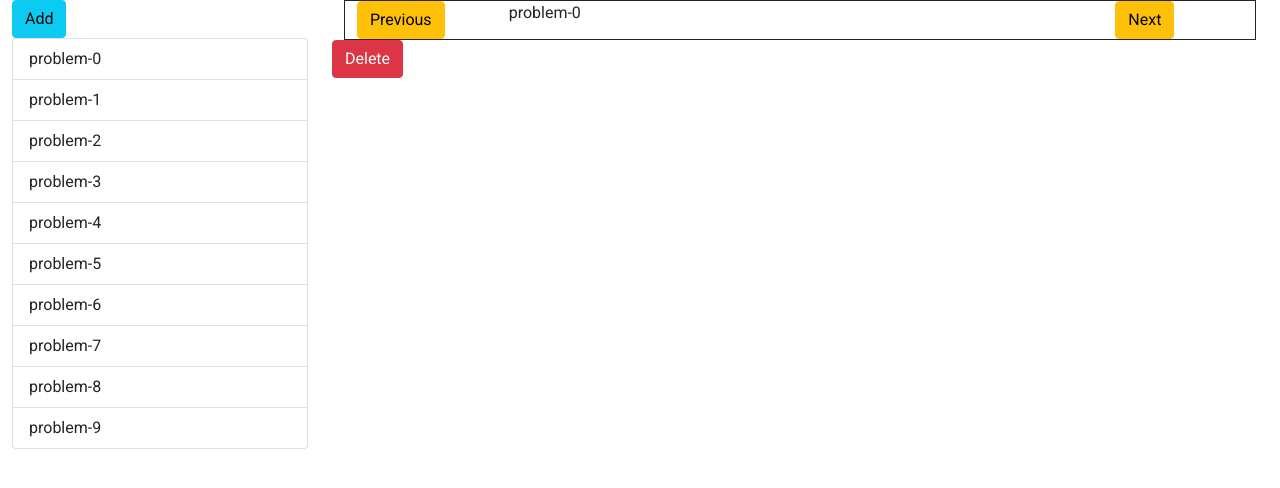
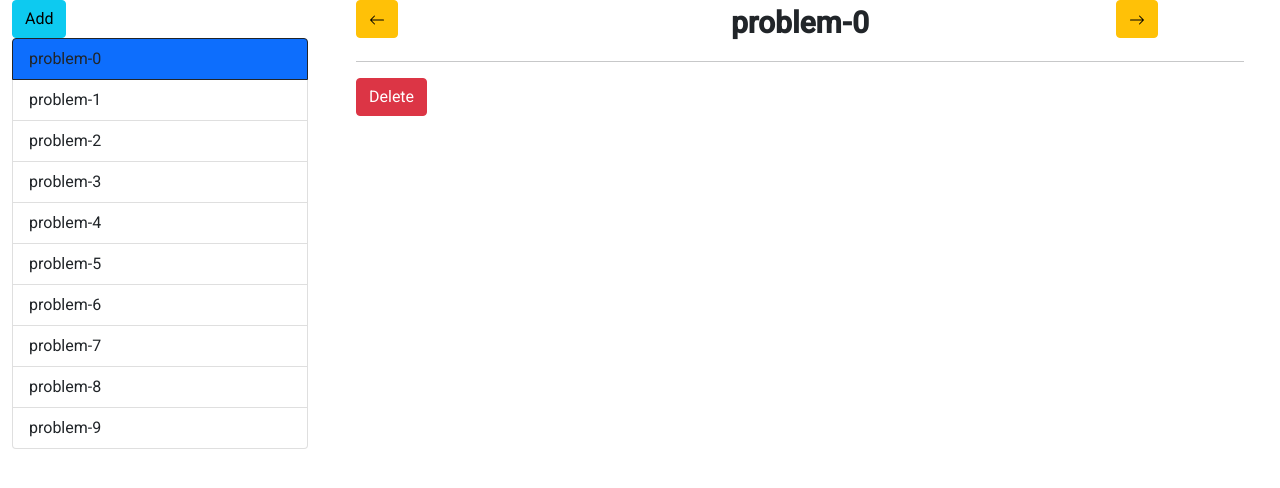
Before and after one commit to T3lo/code-cookie-ui, an Angular app: page / in a window 1280 px wide. Shown: the top 488 px of the page. Built offline with nearby package versions, Linux system fonts and the light colour scheme.

Commit message:
Basic navigation

```diff
--- a/package.json
+++ b/package.json
@@ -22,6 +22,7 @@
     "@angular/platform-browser-dynamic": "~11.2.13",
     "@angular/router": "~11.2.13",
     "bootstrap": "^5.0.0",
+    "bootstrap-icons": "^1.4.1",
     "express": "^4.17.1",
     "jquery": "^3.6.0",
     "rxjs": "~6.6.0",
--- a/src/app/home/home.component.html
+++ b/src/app/home/home.component.html
@@ -1,7 +1,6 @@
 <!--
     RHS
     TODO show welcome message when app is opened
-    TODO show nothing selected if it comes to that
 
  -->
 
--- a/src/app/home/problem-details/problem-details.component.css
+++ b/src/app/home/problem-details/problem-details.component.css
@@ -1,3 +1,8 @@
 .header {
-    border: 1px solid;
+    /* text-align: center; */
 }
+
+.heading-text {
+    font-size: 30px;
+    text-align: center;
+}
--- a/src/app/home/problem-details/problem-details.component.html
+++ b/src/app/home/problem-details/problem-details.component.html
@@ -1,15 +1,35 @@
 <div class="container">
     <div class="row header">
         <div class="col-2">
-            <button type="button" class="btn btn-warning" (click)="previousProblem()">Previous</button>
+            <button type="button" class="btn btn-warning" (click)="previousProblem()">
+                <svg xmlns="http://www.w3.org/2000/svg" width="16" height="16" fill="currentColor" class="bi bi-arrow-left"
+                    viewBox="0 0 16 16">
+                    <path fill-rule="evenodd"
+                        d="M15 8a.5.5 0 0 0-.5-.5H2.707l3.147-3.146a.5.5 0 1 0-.708-.708l-4 4a.5.5 0 0 0 0 .708l4 4a.5.5 0 0 0 .708-.708L2.707 8.5H14.5A.5.5 0 0 0 15 8z" />
+                </svg>
+            </button>
         </div>
-        <div class="col-8">
-            <span>{{ appState.selectProblem.name }} </span>
+        <div class="col-8 heading-text">
+            <span><b>{{ appState.selectProblem.name }}</b> </span>
         </div>
         <div class="col-2">
-            <button type="button" class="btn btn-warning" (click)="nextProblem()">Next</button>
+            <button type="button" class="btn btn-warning" (click)="nextProblem()">
+                <svg xmlns="http://www.w3.org/2000/svg" width="16" height="16" fill="currentColor" class="bi bi-arrow-right"
+                    viewBox="0 0 16 16">
+                    <path fill-rule="evenodd"
+                        d="M1 8a.5.5 0 0 1 .5-.5h11.793l-3.147-3.146a.5.5 0 0 1 .708-.708l4 4a.5.5 0 0 1 0 .708l-4 4a.5.5 0 0 1-.708-.708L13.293 8.5H1.5A.5.5 0 0 1 1 8z" />
+                </svg>
+            </button>
+        </div>
+    </div>
+    <div class="row">
+        <div class="col">
+            <hr>
+        </div>
+    </div>
+    <div class="row">
+        <div class="col">
+            <button type="button" class="btn btn-danger" (click)="deleteProblem()">Delete</button>
         </div>
     </div>
 </div>
-
-<button type="button" class="btn btn-danger" (click)="deleteProblem()">Delete</button>
--- a/src/app/home/problem-list/problem-list.component.css
+++ b/src/app/home/problem-list/problem-list.component.css
@@ -0,0 +1,4 @@
+.selected-item {
+    border: 1px solid;
+    background-color: #0d6efd;
+}
--- a/src/app/home/problem-list/problem-list.component.html
+++ b/src/app/home/problem-list/problem-list.component.html
@@ -1,10 +1,18 @@
 <button type="button" class="btn btn-info" (click)="addProblem()">Add</button>
 
-<div class="list-group" id="list-tab" role="tablist">
+<!-- <div class="list-group" id="list-tab" role="tablist">
     <a *ngFor="let problem of listOfProblems; let ind=index"
-        class="list-group-item list-group-item-action"
+        [ngClass]="'list-group-item list-group-item-action' + (appState.current==ind ? ' action' : '')"
         [id]="'problem-list-item-'+ind" data-bs-toggle="list" [href]="'#'" role="tab" aria-controls="list-home"
         (click)="selectProblem(problem, ind)">
         {{ problem.name }}
     </a>
-</div>
+</div> -->
+
+<ul class="list-group">
+    <li *ngFor="let problem of listOfProblems; let ind=index"
+        [ngClass]="'list-group-item list-group-item-action' + (appState.current==ind ? ' selected-item' : '')"
+        (click)="selectProblem(problem, ind)">
+        {{ problem.name }}
+    </li>
+</ul>
--- a/src/app/home/problem-list/problem-list.component.ts
+++ b/src/app/home/problem-list/problem-list.component.ts
@@ -1,6 +1,7 @@
 import { Component, EventEmitter, OnInit, Output } from '@angular/core';
 import { AppStateService } from 'src/app/service/app-state.service';
 import { ProblemDataService } from 'src/app/service/problem-data.service';
+import { AppState } from '../app-state.model';
 import { Problem } from '../problem.model';
 
 @Component({
@@ -11,25 +12,27 @@ import { Problem } from '../problem.model';
 export class ProblemListComponent implements OnInit {
 
   listOfProblems: Problem[];
+  appState: AppState;
 
   constructor(
     private problemDataService: ProblemDataService,
     private appStateService: AppStateService
   ) {
     this.listOfProblems = this.problemDataService.listOfProblems;
+    this.appState = this.appStateService.appState;
   }
   ngOnInit(): void {
 
   }
 
   selectProblem(problem: Problem, ind: number): void {
-    this.appStateService.appState.addFlag = false;
-    this.appStateService.appState.selectProblem = problem;
-    this.appStateService.appState.current = ind;
+    this.appState.addFlag = false;
+    this.appState.selectProblem = problem;
+    this.appState.current = ind;
   }
 
   addProblem() {
-    this.appStateService.appState.addFlag = true;
+    this.appState.addFlag = true;
   }
 
 }
```
Also changed, not shown: 1 other file (tests, documents, lock files or other folders).
